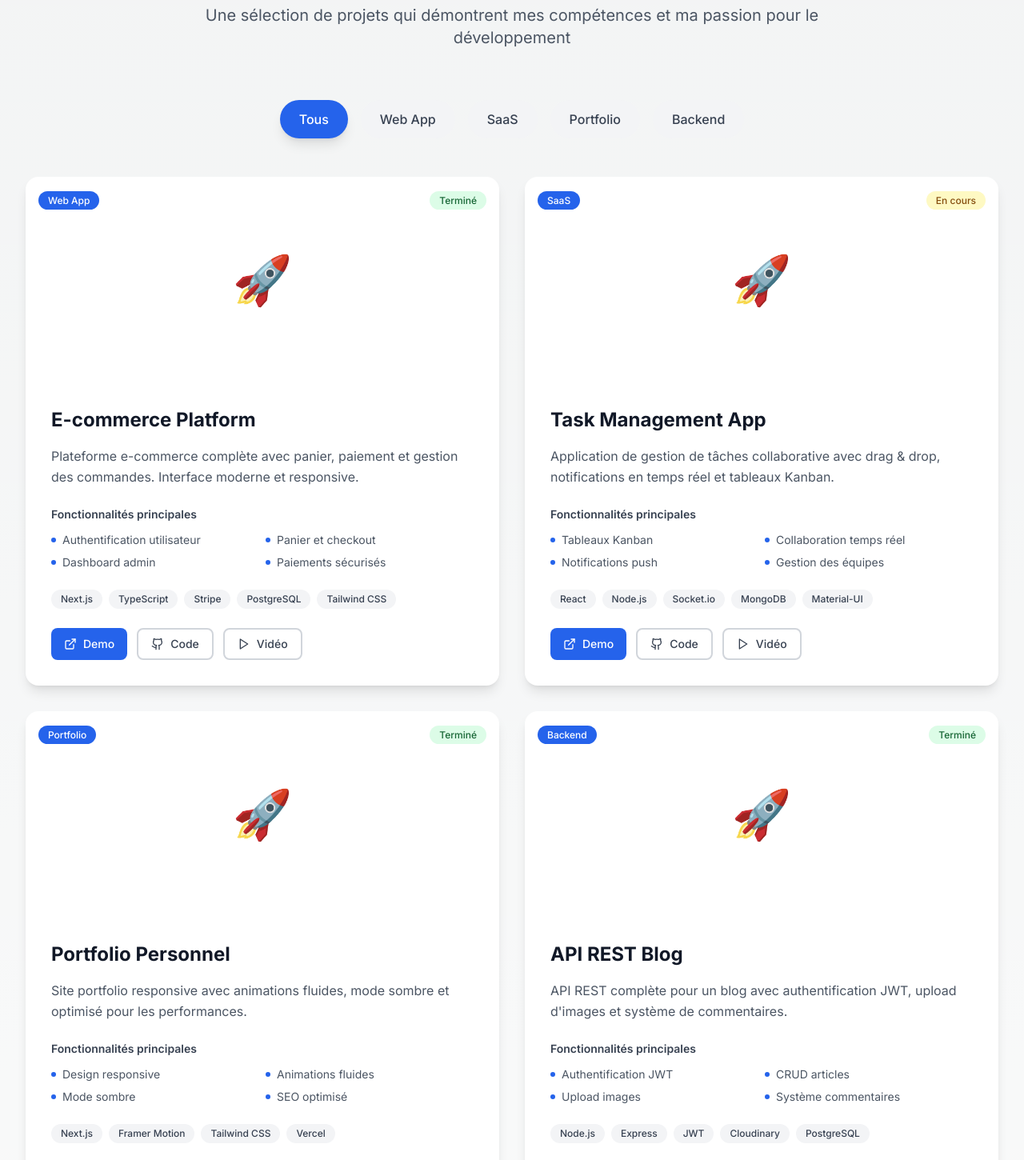
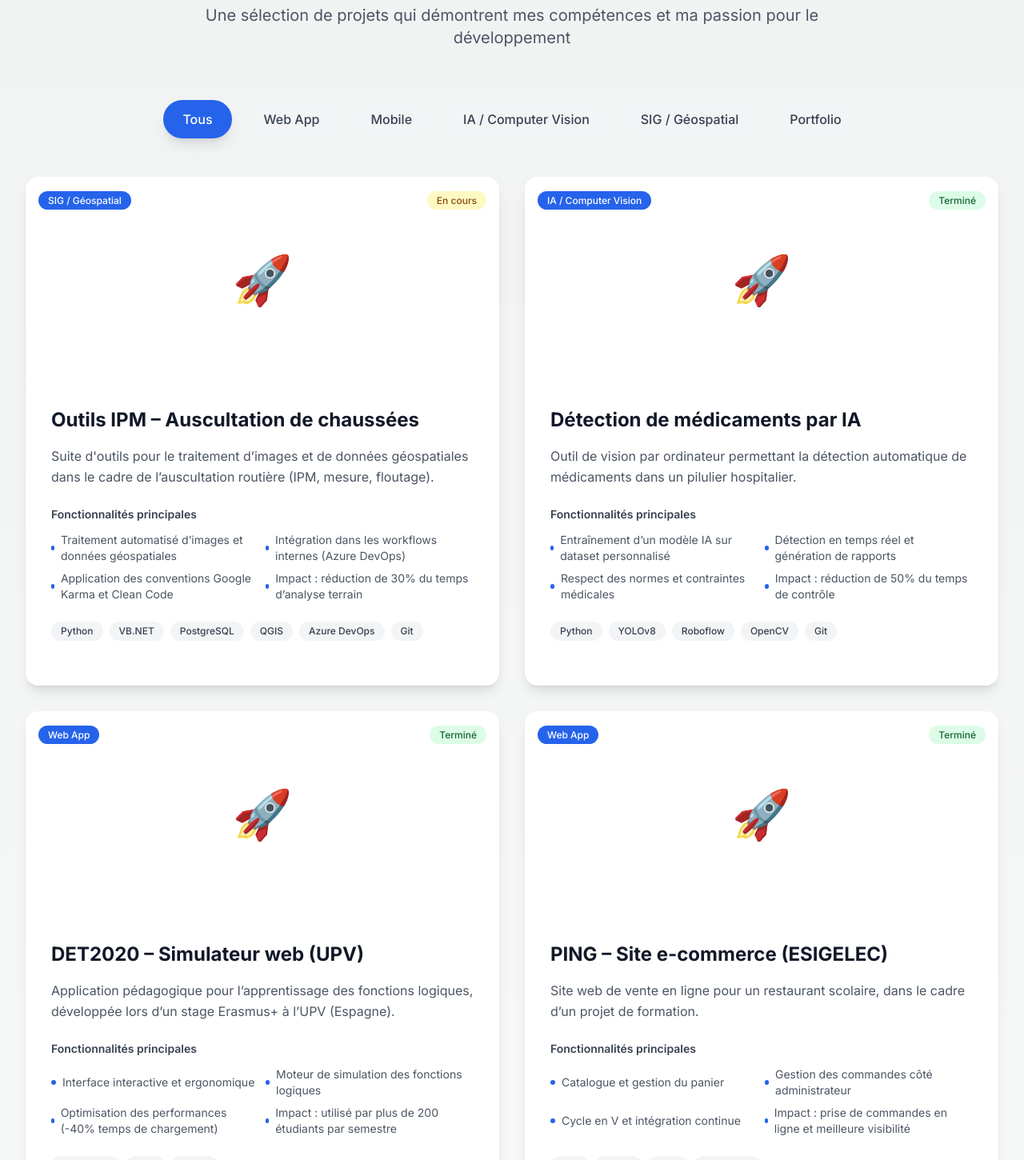
Before and after one commit to NdeyeFa9928/portfolio, a Next.js app: page / in a window 1280 px wide. Shown: the part 7600-9050 px from the top of the page at 80% size. Built offline with nearby package versions, Linux system fonts and the light colour scheme.

Commit message:
feat(ProjectsSection) : update projects section

```diff
--- a/src/components/sections/ProjectsSection.tsx
+++ b/src/components/sections/ProjectsSection.tsx
@@ -6,82 +6,123 @@ import Image from 'next/image'
 
 const projects = [
   {
-    title: 'E-commerce Platform',
-    description: 'Plateforme e-commerce complète avec panier, paiement et gestion des commandes. Interface moderne et responsive.',
-    image: '/placeholder-project-1.jpg',
-    technologies: ['Next.js', 'TypeScript', 'Stripe', 'PostgreSQL', 'Tailwind CSS'],
+    title: 'Outils IPM – Auscultation de chaussées',
+    description:
+      "Suite d'outils pour le traitement d’images et de données géospatiales dans le cadre de l’auscultation routière (IPM, mesure, floutage).",
+    image: '/projects/colas-ipm.jpg', // à remplacer par ton image ou placeholder
+    technologies: ['Python', 'VB.NET', 'PostgreSQL', 'QGIS', 'Azure DevOps', 'Git'],
     features: [
-      'Authentification utilisateur',
-      'Panier et checkout',
-      'Dashboard admin',
-      'Paiements sécurisés'
+      'Traitement automatisé d’images et données géospatiales',
+      'Intégration dans les workflows internes (Azure DevOps)',
+      'Application des conventions Google Karma et Clean Code',
+      'Impact : réduction de 30% du temps d’analyse terrain'
+    ],
+    links: { demo: '', github: '', video: '' }, // interne
+    status: 'En cours',
+    category: 'SIG / Géospatial'
+  },
+  {
+    title: 'Détection de médicaments par IA',
+    description:
+      "Outil de vision par ordinateur permettant la détection automatique de médicaments dans un pilulier hospitalier.",
+    image: '/projects/hopital-yvetot.jpg',
+    technologies: ['Python', 'YOLOv8', 'Roboflow', 'OpenCV', 'Git'],
+    features: [
+      'Entraînement d’un modèle IA sur dataset personnalisé',
+      'Détection en temps réel et génération de rapports',
+      'Respect des normes et contraintes médicales',
+      'Impact : réduction de 50% du temps de contrôle'
+    ],
+    links: { demo: '', github: '', video: '' },
+    status: 'Terminé',
+    category: 'IA / Computer Vision'
+  },
+  {
+    title: 'DET2020 – Simulateur web (UPV)',
+    description:
+      "Application pédagogique pour l’apprentissage des fonctions logiques, développée lors d’un stage Erasmus+ à l’UPV (Espagne).",
+    image: '/projects/det2020.jpg',
+    technologies: ['JavaScript', 'SVG', 'Figma'],
+    features: [
+      'Interface interactive et ergonomique',
+      'Moteur de simulation des fonctions logiques',
+      'Optimisation des performances (-40% temps de chargement)',
+      'Impact : utilisé par plus de 200 étudiants par semestre'
     ],
     links: {
-      demo: '#',
-      github: '#',
-      video: '#'
+      demo: 'https://moncvnfm.my.canva.site/det2020',
+      github: '',
+      video: ''
     },
     status: 'Terminé',
     category: 'Web App'
   },
   {
-    title: 'Task Management App',
-    description: 'Application de gestion de tâches collaborative avec drag & drop, notifications en temps réel et tableaux Kanban.',
-    image: '/placeholder-project-2.jpg',
-    technologies: ['React', 'Node.js', 'Socket.io', 'MongoDB', 'Material-UI'],
+    title: 'PING – Site e-commerce (ESIGELEC)',
+    description:
+      "Site web de vente en ligne pour un restaurant scolaire, dans le cadre d’un projet de formation.",
+    image: '/projects/ping.jpg',
+    technologies: ['PHP', 'HTML', 'CSS', 'JavaScript'],
     features: [
-      'Tableaux Kanban',
-      'Collaboration temps réel',
-      'Notifications push',
-      'Gestion des équipes'
+      'Catalogue et gestion du panier',
+      'Gestion des commandes côté administrateur',
+      'Cycle en V et intégration continue',
+      'Impact : prise de commandes en ligne et meilleure visibilité'
     ],
     links: {
-      demo: '#',
-      github: '#',
-      video: '#'
+      demo: 'https://nfm.free.nf/',
+      github: '',
+      video: ''
     },
-    status: 'En cours',
-    category: 'SaaS'
+    status: 'Terminé',
+    category: 'Web App'
   },
   {
-    title: 'Portfolio Personnel',
-    description: 'Site portfolio responsive avec animations fluides, mode sombre et optimisé pour les performances.',
-    image: '/placeholder-project-3.jpg',
+    title: 'Application Android de livraison',
+    description:
+      "Application mobile de gestion de livraisons avec suivi des commandes et interface simple.",
+    image: '/projects/android-app.jpg',
+    technologies: ['Java', 'Android Studio'],
+    features: [
+      'Liste et détails des commandes',
+      'Mise à jour du statut de livraison',
+      'Interface native Android',
+      'Impact : simplification du suivi des livraisons'
+    ],
+    links: {
+      demo: 'https://moncvnfm.my.canva.site/android-app',
+      github: ''
+    },
+    status: 'Terminé',
+    category: 'Mobile'
+  },
+  {
+    title: 'Portfolio personnel',
+    description:
+      'Site portfolio responsive avec animations fluides, mode sombre et optimisation SEO.',
+    image: '/projects/portfolio.jpg',
     technologies: ['Next.js', 'Framer Motion', 'Tailwind CSS', 'Vercel'],
     features: [
-      'Design responsive',
-      'Animations fluides',
-      'Mode sombre',
-      'SEO optimisé'
+      'Design responsive et moderne',
+      'Animations fluides avec Framer Motion',
+      'Mode sombre intégré',
+      'Impact : vitrine claire et professionnelle de mes projets'
     ],
-    links: {
-      demo: '#',
-      github: '#'
-    },
+    links: { demo: '#', github: '#' },
     status: 'Terminé',
     category: 'Portfolio'
-  },
-  {
-    title: 'API REST Blog',
-    description: 'API REST complète pour un blog avec authentification JWT, upload d\'images et système de commentaires.',
-    image: '/placeholder-project-4.jpg',
-    technologies: ['Node.js', 'Express', 'JWT', 'Cloudinary', 'PostgreSQL'],
-    features: [
-      'Authentification JWT',
-      'CRUD articles',
-      'Upload images',
-      'Système commentaires'
-    ],
-    links: {
-      github: '#',
-      documentation: '#'
-    },
-    status: 'Terminé',
-    category: 'Backend'
   }
 ]
 
-const categories = ['Tous', 'Web App', 'SaaS', 'Portfolio', 'Backend']
+const categories = [
+  'Tous',
+  'Web App',
+  'Mobile',
+  'IA / Computer Vision',
+  'SIG / Géospatial',
+  'Portfolio'
+]
+
 
 export default function ProjectsSection() {
   return (
```
